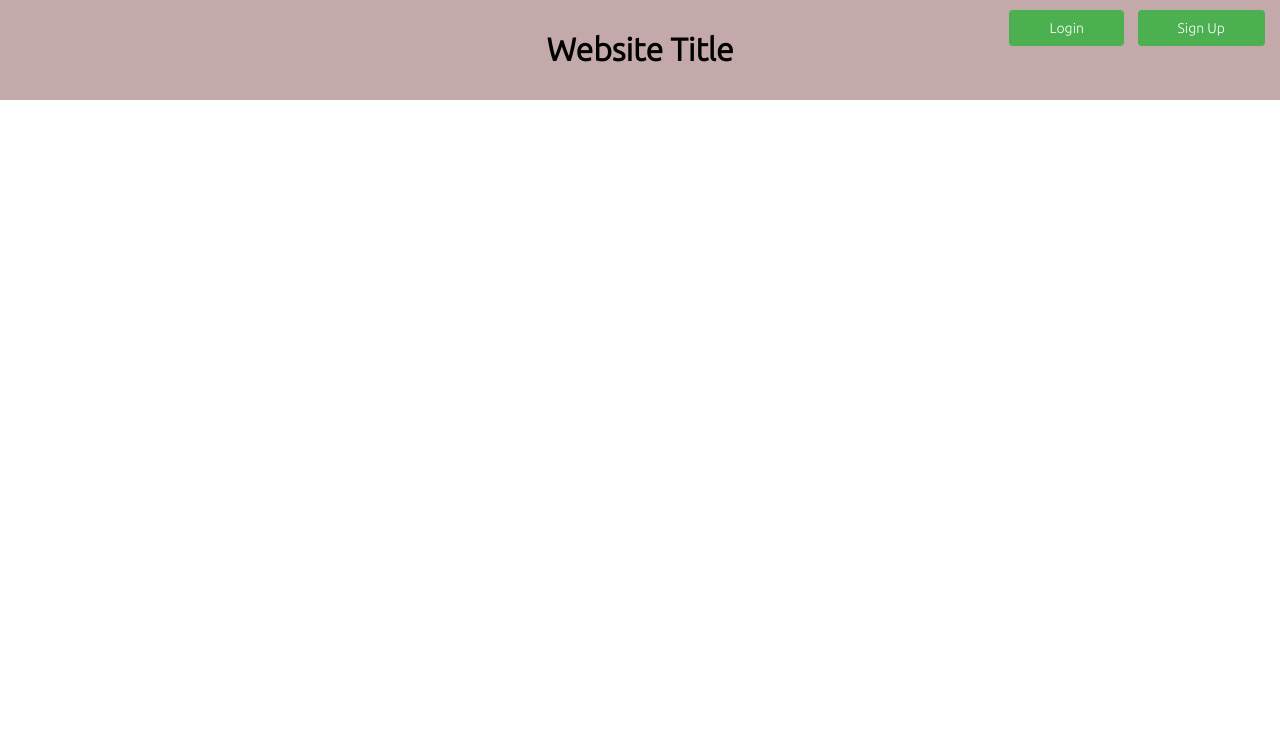
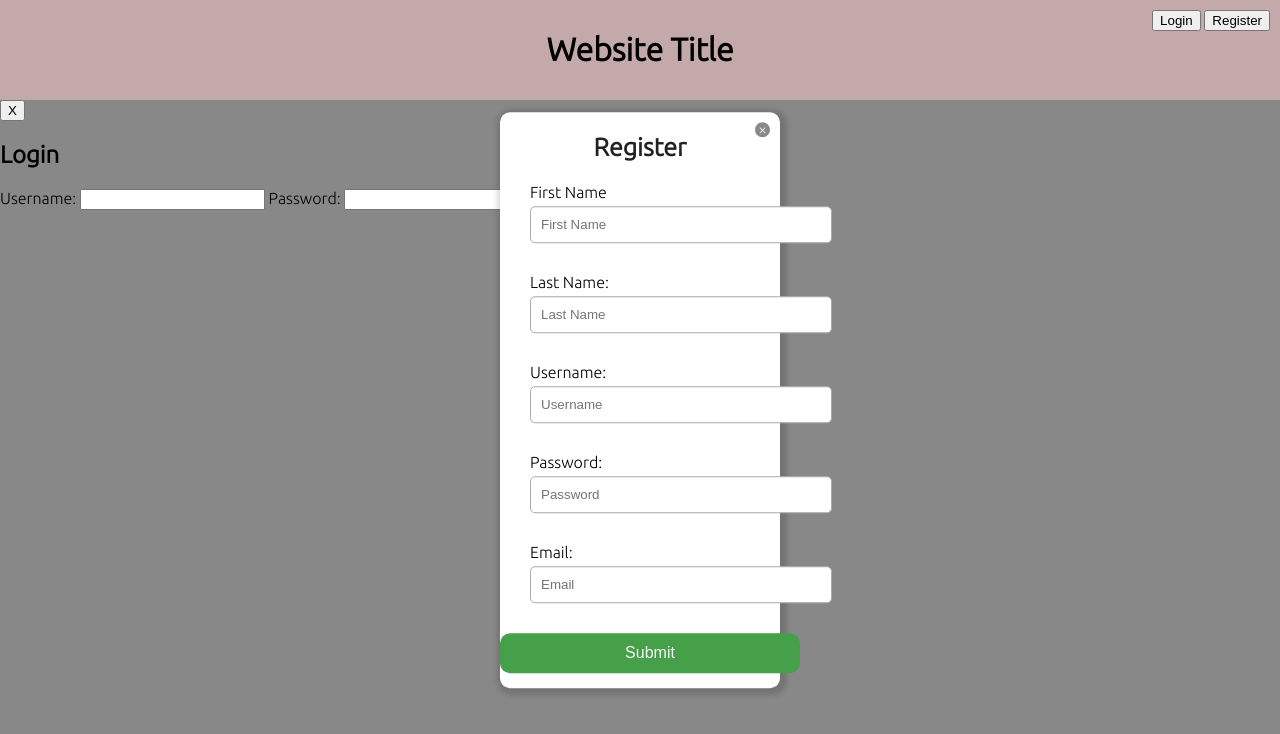
Before and after one commit to Razvan002/Website, a plain HTML site: page index.html in a window 1280 px wide. Drawn offline with Linux system fonts and the light colour scheme.

Commit message:
style css commit

```diff
--- a/index.html
+++ b/index.html
@@ -13,7 +13,7 @@
         <h1>Website Title</h1>
         <div class="auth-buttons">
             <button id="login-btn" onclick="openLoginForm()">Login</button>
-            <button id="signup-btn" onclick="openSignupForm()">Sign Up</button>
+            <button id="signup-btn" onclick="openSignupForm()">Register</button>
         </div>
     </header>
 
@@ -35,28 +35,43 @@
         </div>
     <!-- Signup popup -->
 
-    <div class="modal" id="signup-modal">
-        <button class="exit-button" onclick="closeModals()">X</button>
-        <h2>Sign Up</h2>
-        <form>
-            <label for="firstName">First Name:</label>
-            <input type="text" id="firstName" name="firstName" required>
+<div class="center">
+</div>
+<div class="popup">
+    <div class="close-btn">&times;</div>
+    <div class="form">
+        <h2>Register</h2>
 
+        <div class="form-element">
+            <label for="firstName">First Name</label>
+            <input type="text" id="firstName" name="firstName" placeholder="First Name" required>
+        </div>
+
+        <div class="form-element">
             <label for="lastName">Last Name:</label>
-            <input type="text" id="lastName" name="lastName" required>
+            <input type="text" id="lastName" name="lastName" placeholder="Last Name"required>
+        </div>
 
-            <label for="signup-username">Username:</label>
-            <input type="text" id="signup-username" name="signup-username" required>
+            <div class="form-element">
+                <label for="signup-username">Username:</label>
+                <input type="text" id="signup-username" name="signup-username" placeholder="Username"required>
+            </div>
 
-            <label for="signup-password">Password:</label>
-            <input type="password" id="signup-password" name="signup-password" required>
+            <div class="form-element">
+                <label for="signup-password">Password:</label>
+                <input type="password" id="signup-password" name="signup-password" placeholder="Password"required>
+            </div>
 
-            <label for="email">Email:</label>
-            <input type="email" id="email" name="email" required>
+            <div class="form-element">
+                <label for="email">Email:</label>
+                <input type="email" id="email" name="email" placeholder="Email"required>
+            </div>
 
-            <button type="submit">Submit</button>
-        </form>
+            <div class="form-element">
+                <button type="submit">Submit</button>
+            </div>
     </div>
+</div>
 
 <script>
     function openLoginForm() {
--- a/style.css
+++ b/style.css
@@ -1,6 +1,7 @@
 body {
     margin: 0;
     font-family: "Ubuntu", sans-serif;
+    background-color: #888;
 }
 
 header {
@@ -20,56 +21,65 @@ h1 {
     right: 10px;
 }
 
-button {
-    padding: 10px 40px;
-    margin: 0 5px;
-    font-family: "Ubuntu";
-    font-size: 14px;
-    cursor: pointer;
-    background-color: #4CAF50;
-    color: #fff;
-    border: none;
-    border-radius: 4px;
-}
-
-button:hover {
-    background-color: #45a049;
-}
-
 /* Styles for popup */
-.modal {
-    display: none;
-    position: fixed;
+.popup{
+    position: absolute;
     top: 50%;
     left: 50%;
-    transform: translate(-50%, -50%);
-    padding: 20px;
-    background-color: #fff;
-    border: 1px solid #ccc;
-    z-index: 1000;
+    transform: translate(-50%,-50%);
+    width: 280px;
+    padding: 20px,30px;
+    background: #fff;
+    box-shadow: 2px 2px 5px 5px rgba(0, 0, 0, 0.15);
+    border-radius: 10px;
 }
-
-.overlay {
-    display: none;
-    position: fixed;
-    top: 0;
-    left: 0;
-    width: 100%;
-    height: 100%;
-    background-color: rgba(0, 0, 0, 0.5);
-    z-index: 999;
-}
-
-.modal h2, .modal form {
-    text-align: center;
-}
-
-.exit-button {
+.popup .close-btn{
     position: absolute;
     top: 10px;
     right: 10px;
-    background-color: #ddd;
-    border: none;
-    padding: 5px 10px;
+    width: 15px;
+    height: 15px;
+    background: #888;
+    color: #eee;
+    text-align: center;
+    line-height: 15px;
+    border-radius: 15px;
     cursor: pointer;
 }
+.popup .form h2{
+    text-align: center;
+    color: #222;
+    margin: 10px, 0px ,20px;
+    font-size: 25px;
+}
+.popup .form .form-element{
+    margin: 15px 0px;
+}
+.popup .form .form-element input[type = "text"],
+.popup .form .form-element input[type = "password"],
+.popup .form .form-element input[type = "email"]{
+    margin: 30px;
+    margin-top: 5px;
+    display: block;
+    width: 100%;
+    padding: 10px;
+    outline: none;
+    border: 1px,solid #aaa;
+    border-radius: 5px;
+}
+.popup .form .form-element button{
+
+    width: 300px;
+    height: 40px;
+    border: none;
+    outline: none;
+    font-size: 16px;
+    background-color: #45a049;
+    color: #f5f5f5;
+    border-radius: 10px;
+    cursor: pointer;
+
+}
+.popup .form .form-element label{
+    margin: 30px;
+}
```
